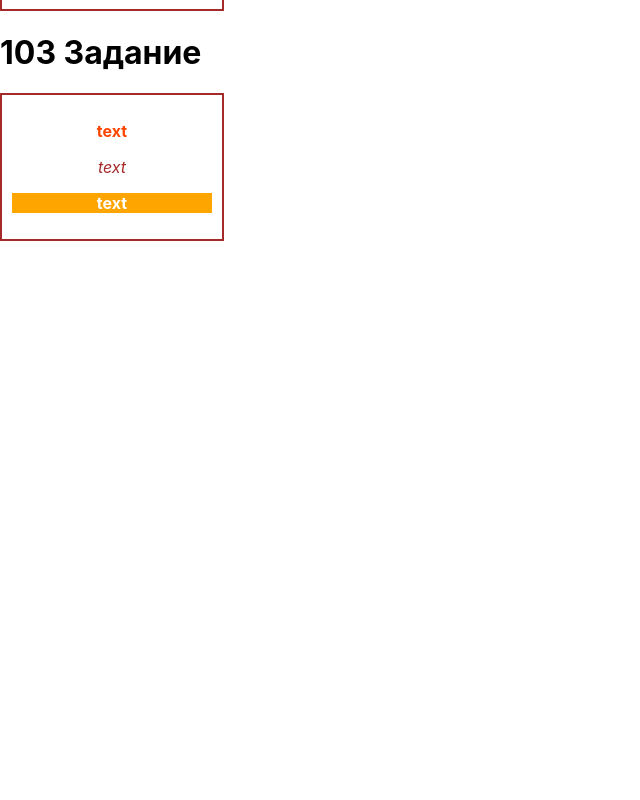
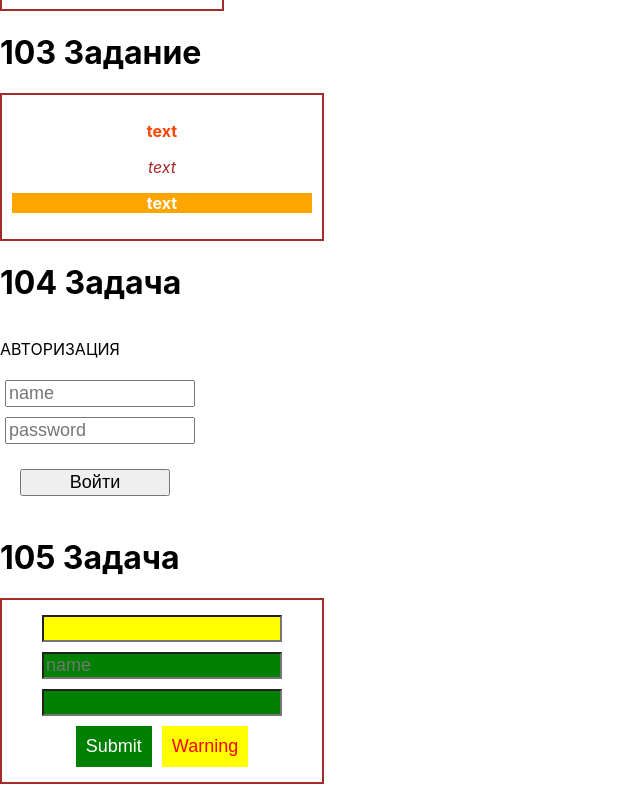
Before and after one commit to Vilen-lfk/React_tasks, a React (Create React App) app: page / in a window 1280 px wide. Shown: the part 1046-1846 px from the top of the page, without its empty margins (0-640 px from the left). Before the commit the page ends 1303 px from the top, so only its background shows below. Built offline with nearby package versions, Linux system fonts and the light colour scheme.

Commit message:
104-105 tasks

```diff
--- a/src/App7.js
+++ b/src/App7.js
@@ -4,6 +4,7 @@ import TempInp from "./TempInp";
 import Verdict from "./Verdict";
 import './styles.css';
 import { styles } from "./styles";
+import Block from "./Block";
 import styled from 'styled-components';
 
 function App() {
@@ -31,7 +32,7 @@ function App() {
 
     //-----------------------------------------103
     const Container = styled.div`
-	width: 200px;
+	width: 300px;
 	border: 2px solid brown;
 	padding: 10px;
 	text-align: center;
@@ -52,7 +53,23 @@ const Text3 = styled.p`
 	font-weight: bold;
 	color: white;
 `;
+    //105-------------------------------------------
 
+    const Input = styled.input`
+    background: ${(props) => (props.first ? "yellow" : "green")};
+    margin: 5px;
+    font-size: 18px;
+`;
+
+    const Button = styled.button`
+    background: ${(props) => (props.warn ? "yellow" : "green")};
+    color: ${(props) => (props.warn ? "red" : "white")};
+    font-size: 18px;
+    padding: 10px;
+    margin: 5px;
+    border: none;
+    cursor: pointer;
+`;
     return (
         <>
             <div>
@@ -126,6 +143,21 @@ const Text3 = styled.p`
 			        <Text3>text</Text3>
 		        </Container>
             </div>
+            <div>
+                <h1>104 Задача</h1>
+                <Block />
+            </div>
+            <div>
+                <h1>105 Задача</h1>
+                <Container>
+                    <Input first />
+                    <Input placeholder="name" type="text" />
+                    <Input type="password" />
+                    <Button>Submit</Button>
+                    <Button warn>Warning</Button>
+                </Container>
+            </div>
+
         </>
 
     );
--- /dev/null
+++ b/src/Block.js
@@ -0,0 +1,31 @@
+import React, { useState } from 'react';
+import uuid from "react-uuid";
+import styled from 'styled-components';
+
+function Block () {
+    const Container = styled.div`
+	display: flex;
+	flex-direction: column;
+	width: 200px;
+`;
+
+const Input = styled.input`
+	margin: 5px;
+	font-size: 18px;
+`;
+const Click = styled.button`
+    bacgrouncolor: green;
+    font-size: 18px;
+    width: 150px;
+    margin: 20px;
+`;
+    return (
+        <Container>
+            <p>АВТОРИЗАЦИЯ</p>
+			<Input placeholder="name" type="text" />
+			<Input placeholder="password" type="password" />
+            <Click>Войти</Click>
+		</Container>
+    );
+}
+export default Block;
```
